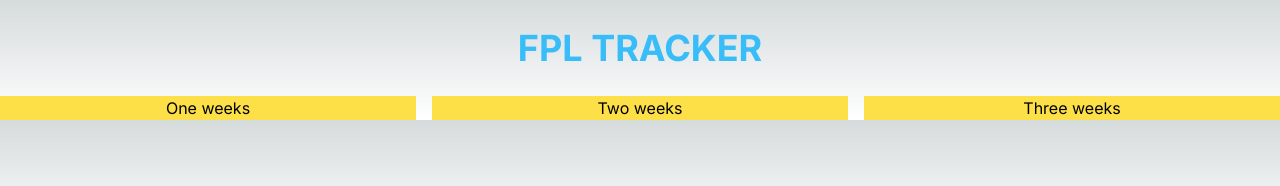
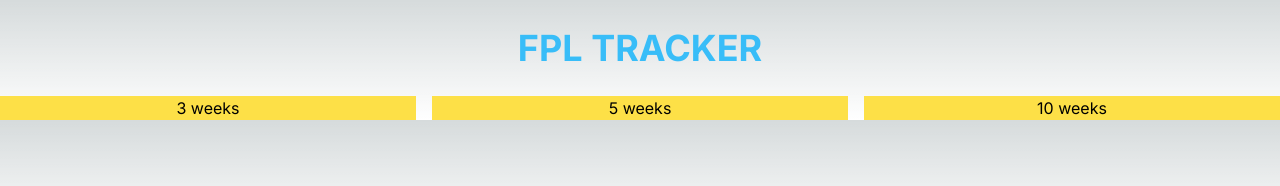
Before and after one commit to tb38r/fpl-tracker, a Next.js app: page / in a window 1280 px wide. Shown: the top 186 px of the page. Built offline with nearby package versions, Linux system fonts and the light colour scheme.

Commit message:
buttons change styling as desired when clicked

```diff
--- a/src/app/components/timeComponent.js
+++ b/src/app/components/timeComponent.js
@@ -1,16 +1,10 @@
 
 
-// export default function TimeComponent(props){
-
-//     return(
-//      <div className="text-center text-pink font-large">
-//        {props.time} weeks
-//      </div>
-//     )
-// }
 "use client"
 
 export default function TimeComponent(props) {
+  const { time, index } = props;
+
   return (
     <div
       className={`text-center ${
@@ -18,7 +12,7 @@ export default function TimeComponent(props) {
       } text-pink font-large cursor-pointer`}
       onClick={() => props.handleComponentClick(props.index)}
     >
-      {props.time} weeks
+      {time} weeks
     </div>
   );
 }
--- a/src/app/page.js
+++ b/src/app/page.js
@@ -1,21 +1,38 @@
-import { useState } from 'react';
-import TimeComponent from "./components/timeComponent";
+// import TimeComponent from "./components/timeComponent";
+
+
+// export default function Home() {
+//  // const [activeIndex, setActiveIndex] = useState(null);
+
+
+//   return (
+//     <div className="container mx-auto flex-auto">
+//       <header className="p-7 text-sky-400 h-1/5 text-4xl font-bold text-center">FPL TRACKER</header>
+//       <div className= "grid gap-4 grid-cols-3 grid-rows-1">
+//         <TimeComponent time="3"  />
+//         <TimeComponent time="5"  />
+//         <TimeComponent time="10"  />
+//       </div>
+//     </div>
+//   )
+// }
+
 "use client"
 
+import TimeComponent from "./components/timeComponent";
+import { useState } from "react";
+
+
 export default function Home() {
-  const [activeIndex, setActiveIndex] = useState(null);
-
-  const handleComponentClick = (index) => {
-    setActiveIndex(index);
-  };
+  const [activeIndex, setActiveIndex] = useState(0);
 
   return (
     <div className="container mx-auto flex-auto">
       <header className="p-7 text-sky-400 h-1/5 text-4xl font-bold text-center">FPL TRACKER</header>
       <div className= "grid gap-4 grid-cols-3 grid-rows-1">
-        <TimeComponent time="One" index={0} activeIndex={activeIndex} handleComponentClick={handleComponentClick} />
-        <TimeComponent time="Two" index={1} activeIndex={activeIndex} handleComponentClick={handleComponentClick} />
-        <TimeComponent time="Three" index={2} activeIndex={activeIndex} handleComponentClick={handleComponentClick} />
+        <TimeComponent time="3" index= '1' activeIndex={activeIndex} handleComponentClick={setActiveIndex} />
+        <TimeComponent time="5" index= '2' activeIndex={activeIndex} handleComponentClick={setActiveIndex} />
+        <TimeComponent time="10" index= '3' activeIndex={activeIndex} handleComponentClick={setActiveIndex} />
       </div>
     </div>
   )
```
Also changed, not shown: src/app/components/positionComponent.js (added).
